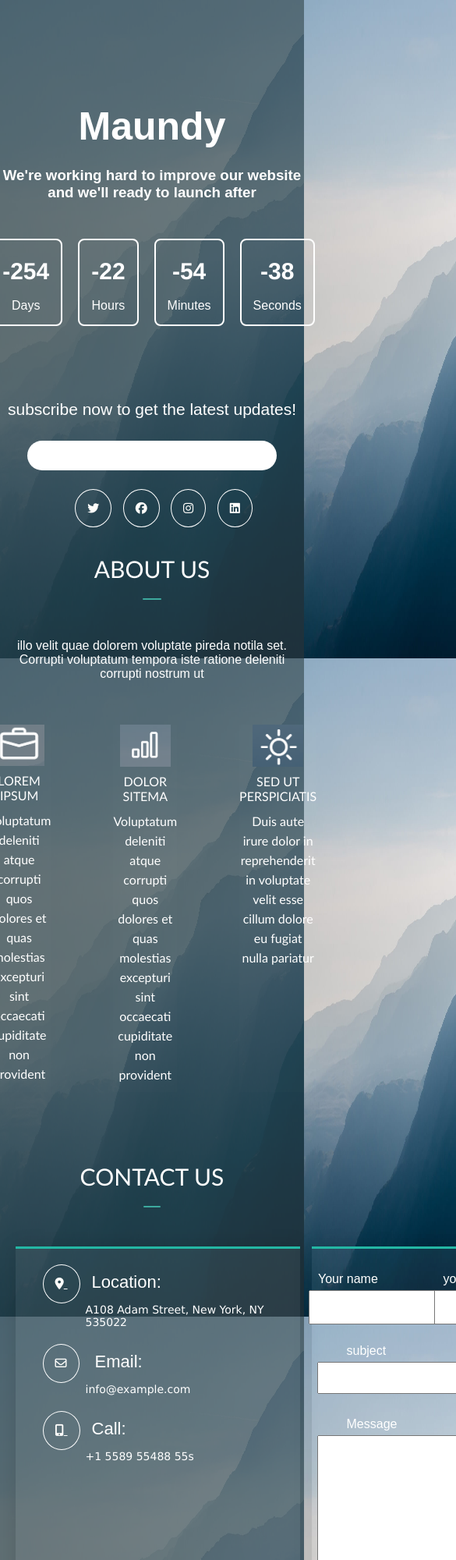
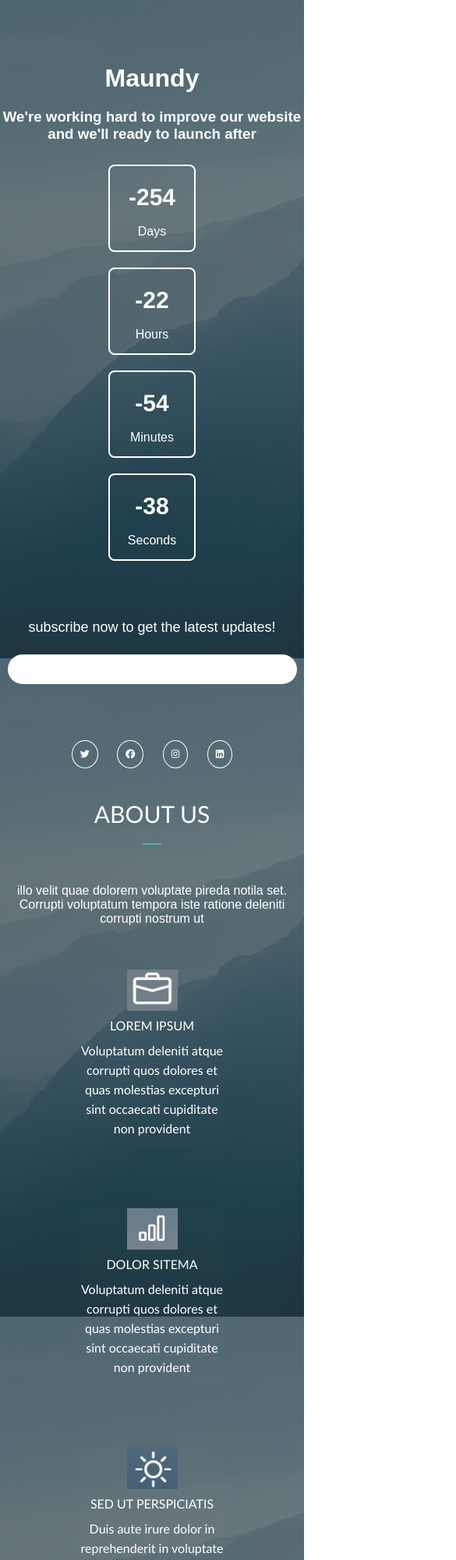
Before and after one commit to Nourhan-Nazieh/Task5-First-Site, a plain HTML site: page index.html in a window 390 px wide. Shown: the top 2000 px of the page at 78% size, 585 px wide, since content can reach past the window. Drawn offline with Linux system fonts and the light colour scheme; grey boxes are pictures that could not be loaded.

Commit message:
first commit

```diff
--- a/CSS/main.css
+++ b/CSS/main.css
@@ -1,8 +1,8 @@
 
 body{
     width: 100%;
-    height: 100vh;
-    background-image:url(../Assets/bg.jpg)  ;
+    height: 200vh;
+    background-image:url(../Assets/img/bg.jpg)  ;
     background-size: 100%;
     background-repeat: no-repeat;
     background-attachment: fixed;
@@ -14,8 +14,6 @@ body{
 
  .main{
     background-color: rgba(44, 68, 75, 0.682);
-   height: auto;
-   width: auto;
    font-family: Arial, Helvetica, sans-serif;
 
  }
@@ -320,7 +318,7 @@ container-contact{
 }
 
 .name-email input{
-    width: 120px;
+    width: 30px;
     padding: 15px 100px;
     margin-left: 33px;
     height: 10px;
@@ -380,7 +378,6 @@ container-contact{
 /* <!-- ــــــــــــــfotterـــــــــــــــــ --> */
 
 .footer{
-    background-color: rgba(44, 68, 75, 0.362);
     color: #fff;
     padding: 13px;
      text-align: center;
@@ -392,3 +389,110 @@ container-contact{
         color: rgb(95, 189, 217);
         font-size: 13px;
     }
+
+@media (max-width: 768px) {
+    body {
+      background-size: cover;
+    }
+
+
+
+    .title-site h1 {
+      font-size: 32px;
+      line-height: 40px;
+      padding-top: 80px;
+    }
+
+    .cards {
+      flex-direction: column;
+      align-items: center;
+
+    }
+
+    .cards .card {
+      width: 90%;
+      margin: 10px 0;
+    }
+
+    .text h4 {
+      font-size: 18px;
+    }
+
+    .myInput {
+      width: 90%;
+    }
+
+    .text button {
+      position: relative;
+      margin-top: 20px;
+      width: 120px;
+    }
+
+    .parent-icons {
+      flex-wrap: wrap;
+      margin: 20px 0;
+
+    }
+
+    .icons a {
+      font-size: 12px;
+      padding: 10px;
+      margin: 10px;
+    }
+
+    .row-about {
+      flex-direction: column;
+      align-items: center;
+
+    }
+
+    .icons-about {
+      width: 90%;
+    }
+
+    .parent-Contact {
+      flex-direction: column;
+      align-items: center;
+    }
+
+    .Social, .parent-form {
+      width: 90%;
+      margin-bottom: 20px;
+    }
+
+    .name-email input,
+    #subject,
+    #message {
+      width: 85%;
+      padding: 10px;
+      padding-left: 0px;
+      margin-left: 0px;
+      margin-bottom: 60px;
+
+    }
+
+    .submit button {
+      width: 50%;
+      margin-left: 0;
+      margin-top: 10px;
+      margin-bottom: 20px;
+    }
+  }
+
+
+  @media (max-width: 1024px) {
+    .cards .card {
+      width: 20%;
+    }
+
+    .row-about {
+      flex-wrap: wrap;
+
+    }
+
+    .icons-about {
+      width: 48%;
+
+    }
+
+  }
--- a/index.html
+++ b/index.html
@@ -5,7 +5,7 @@
     <meta name="viewport" content="width=device-width, initial-scale=1.0" />
     <link rel="stylesheet" href="CSS/main.css" />
     <link rel="stylesheet" href="CSS/all.min.css" />
-    <link rel="icon" href="Assets/../Asesets/../Assets/4091135.png" />
+    <link rel="icon" href="Assets/img/4091135.png" />
 
     <title>Task Instant 31</title>
   </head>
@@ -102,7 +102,7 @@
 
     <!--ـــــــ Card2ــــــ -->
     <div class="icon">
-         <img src="Assets/bag.png" alt="">
+         <img src="Assets/img/bag.png" alt="">
         </div>
           <h4 >Lorem Ipsum</h4>
           <p>Voluptatum deleniti atque corrupti quos dolores et quas molestias excepturi sint occaecati cupiditate non provident</p>
@@ -111,7 +111,7 @@
 
       <div class="icons-about">
       <div class="icon">
-        <img src="Assets/chart.png" alt="">      </div>
+        <img src="Assets/img/chart.png" alt="">      </div>
         <h4 >Dolor Sitema</h4>
         <p>Voluptatum deleniti atque corrupti quos dolores et quas molestias excepturi sint occaecati cupiditate non provident</p>
     </div>
@@ -120,7 +120,7 @@
     <!--ـــــــ Card3ــــــ -->
     <div class="icons-about">
       <div class="icon">
-      <img src="Assets/sun.png" alt="">
+      <img src="Assets/img/sun.png" alt="">
     </div>
       <h4>Sed ut perspiciatis</h4>
       <p>Duis aute irure dolor in reprehenderit in voluptate velit esse cillum dolore eu fugiat nulla pariatur</p>
@@ -167,7 +167,7 @@
   <!--ــــــــــــــcard2ـــــــــــ-->
   <div class="parent-form">
 
-<form action="" class="big-box">
+<form action>
 
     <div class="part1" >
         <div class="name-email">
```
Also changed, not shown: Assets/img/4091135.png (renamed from Assets/4091135.png), Assets/img/bag.png (renamed from Assets/bag.png), Assets/img/bg.jpg (renamed from Assets/bg.jpg), Assets/img/chart.png (renamed from Assets/chart.png), Assets/img/sun.png (renamed from Assets/sun.png).
